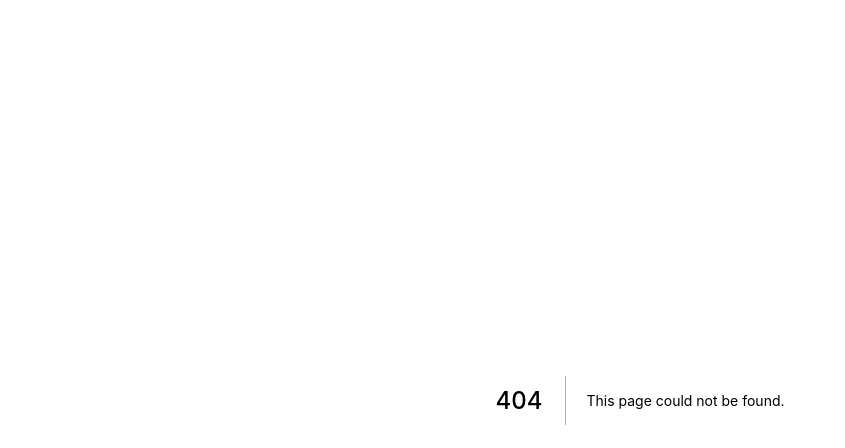
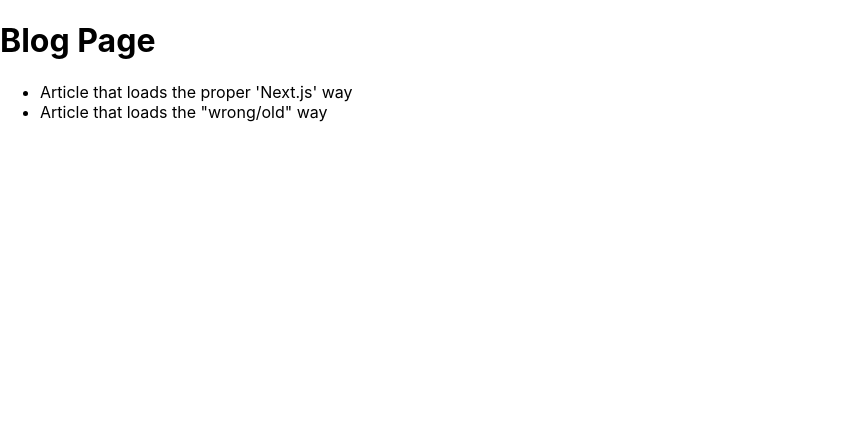
Before and after one commit to SimonCalleLaverde/portfolio-v3-2022-next-js, a Next.js app: page /blog in a window 1280 px wide. Before the commit this address had no page. Shown: the top 448 px of the page, without its empty margins (0-845 px from the left). Built offline with nearby package versions, Linux system fonts and the light colour scheme.

Commit message:
Small Edits.

```diff
--- a/pages/500.js
+++ b/pages/500.js
@@ -1,7 +1,7 @@
 // 500 (Custom) Page // Custom error page // File statically generated at build time
-// Same exacts was for '404 (Custom) Page', with "return <h1>404 - Page Not Found :(</h1>" but I left Next's default for now
 export default function Custom500() {
   return <h1>500 - Server-side error occurred</h1>
 };
+// Same exact was for "404 (Custom) Page", with 'return <h1>404 - Page Not Found :(</h1>' but I left Create Next App's 404 default for now
 
 // Note: You can use getStaticProps inside this page if you need to fetch data at build time
--- a/pages/_app.js
+++ b/pages/_app.js
@@ -1,7 +1,7 @@
 // Imports
 import "../styles/globals.scss"
 
-// Adding Global CSS (Can Only Within This "_app.js")
+// Adding "Globals" CSS (Can Only Within This '_app.js')
 export default function MyApp({ Component, pageProps }) {
   return <Component {...pageProps}/>
 }
--- /dev/null
+++ b/pages/blog.js
@@ -0,0 +1,28 @@
+// EXAMPLE // our-domain.com/blog
+
+// Imports
+import Link from "next/link"
+import { Fragment } from "react"
+
+// List Could Normally Be Generated Dynamically By Maping Some Array Of Data Into JSX Elements
+export default function BlogPage() {
+	return (
+		<Fragment>
+			<h1>Blog Page</h1>
+
+			<ul>
+				<li>
+					<Link href="/blog/article-that-loads-the-proper-way">
+						Article that loads the proper 'Next.js' way
+					</Link>
+				</li>
+
+				<li>
+					<a href="/blog/article-that-loads-the-wrong-way">
+						Article that loads the "wrong/old" way
+					</a>
+				</li>
+			</ul>
+		</Fragment>
+	)
+}
```
Also changed, not shown: pages/blog/[blogArticles].js (added, +16 -0 lines), pages/news/[newsArticles].js (deleted, +0 -14 lines), pages/news/index.js (deleted, +0 -28 lines), pages/projects/[id].js (+6 -6 lines).
